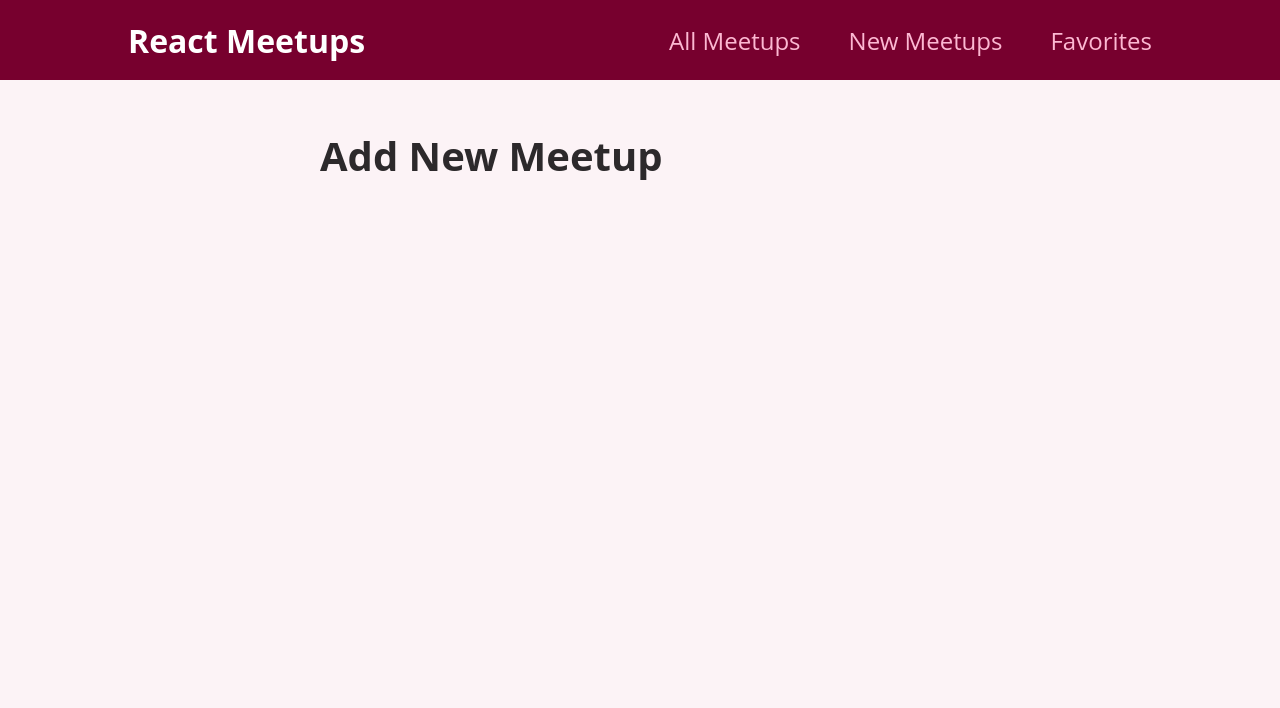
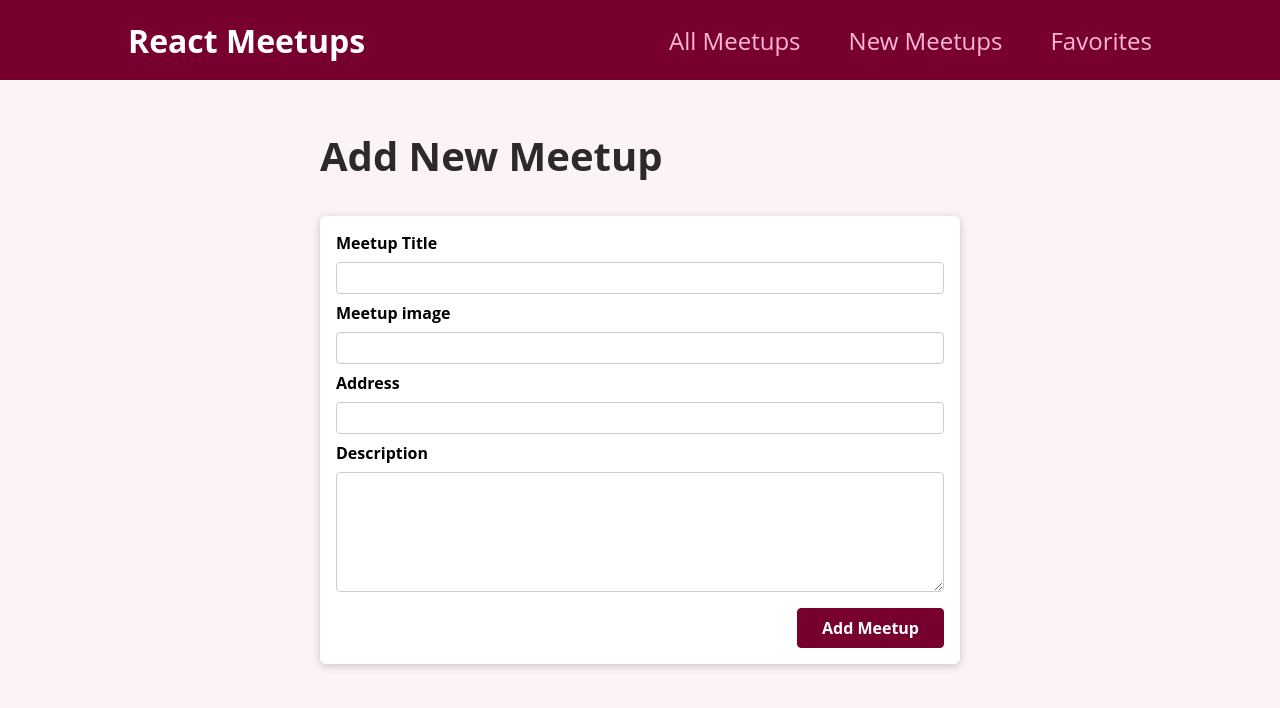
Before and after one commit to cathyAkoth/miniReactProject, a React (Create React App) app: page /new-meetups in a window 1280 px wide. Shown: the top 708 px of the page. Built offline with nearby package versions, Linux system fonts and the light colour scheme.

Commit message:
Added Form

```diff
--- a/src/components/meetups/NewMeetupForm.js
+++ b/src/components/meetups/NewMeetupForm.js
@@ -0,0 +1,30 @@
+import classes from './NewMeetupForm.module.css';
+import Card from '../ui/Card';
+function NewMeetupForm(){
+    return<Card>
+        <form className={classes.form}>
+            <div className={classes.control}>
+                <label htmlFor='title'>Meetup Title</label>
+                <input type="text" required id="title"/>
+            </div>
+            <div className={classes.control}>
+                <label htmlFor='image'>Meetup image</label>
+                <input type="url" required id="image"/>
+            </div>
+            <div className={classes.control}>
+                <label htmlFor='address'>Address</label>
+                <input type="text" required id="address"/>
+            </div>
+            <div className={classes.control}>
+                <label htmlFor='description'>Description</label>
+                <textarea id='description' required rows='5'></textarea>
+
+            </div>
+            <div className={classes.actions}>
+                <button> Add Meetup</button>
+            </div>
+        </form>
+    </Card>
+}
+
+export default NewMeetupForm;
--- a/src/pages/NewMeetup.js
+++ b/src/pages/NewMeetup.js
@@ -1,6 +1,9 @@
+import NewMeetupForm from "../components/meetups/NewMeetupForm";
+
 function NewMeetupPage(){
     return <section>
         <h1>Add New Meetup</h1>
+        <NewMeetupForm />
     </section>;
 }
 
```
